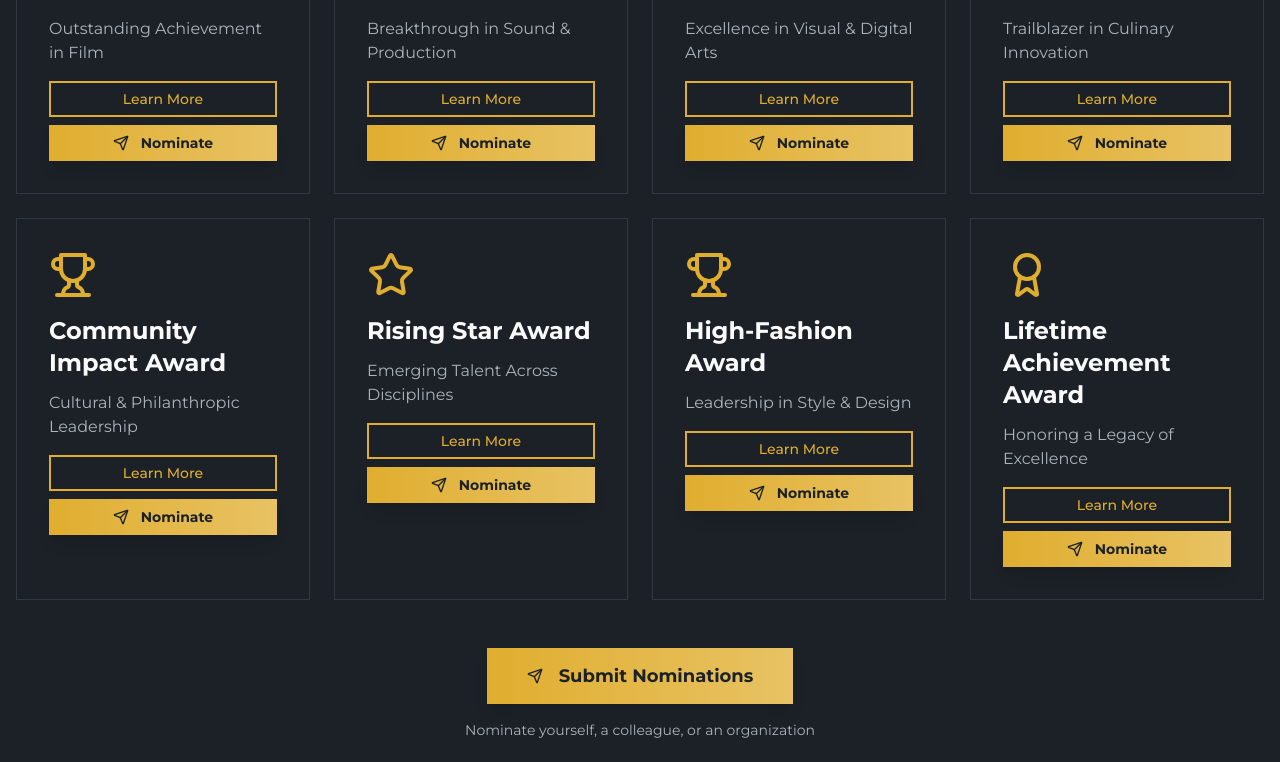
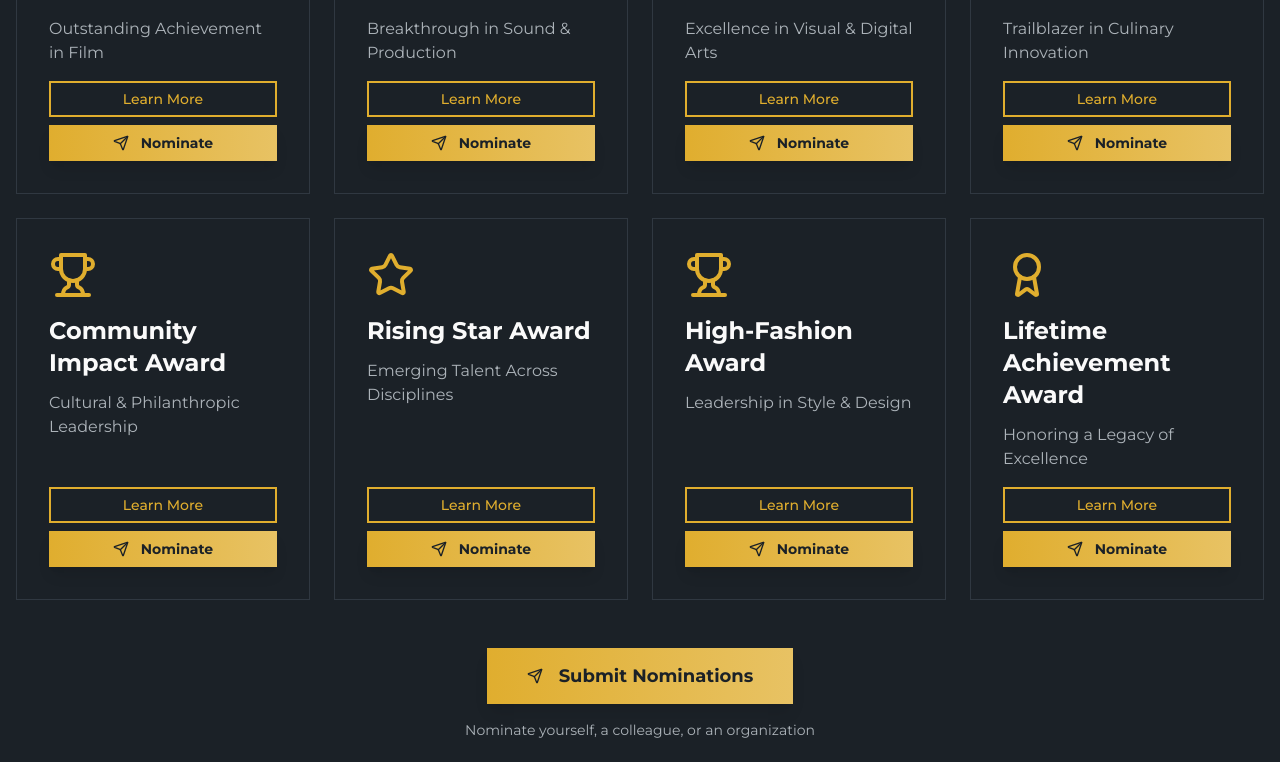
Before and after one commit to bjoyce1/hueconawards, a React (Vite) app: page /awards in a window 1280 px wide. Shown: the part 1308-2070 px from the top of the page. Built offline with nearby package versions, Linux system fonts and the light colour scheme.

Commit message:
Changes
Co-authored-by: bjoyce1 <44092043+bjoyce1@users.noreply.github.com>

```diff
--- a/src/pages/Awards.tsx
+++ b/src/pages/Awards.tsx
@@ -123,14 +123,14 @@ const Awards = () => {
               <div
                 key={category.id}
                 onClick={() => setSelectedCategory(category.id)}
-                className="bg-card border border-border rounded-lg p-8 card-hover gold-glow cursor-pointer group"
+                className="bg-card border border-border rounded-lg p-8 card-hover gold-glow cursor-pointer group flex flex-col h-full"
               >
                 <div className="text-gold mb-4 group-hover:scale-110 transition-transform duration-300">
                   {category.icon}
                 </div>
                 <h3 className="text-2xl font-bold mb-3">{category.title}</h3>
-                <p className="text-muted-foreground mb-4">{category.description}</p>
-                <div className="flex flex-col gap-2">
+                <p className="text-muted-foreground mb-4 flex-grow">{category.description}</p>
+                <div className="flex flex-col gap-2 mt-auto">
                   <Button variant="outline_gold" size="sm">
                     Learn More
                   </Button>
```
